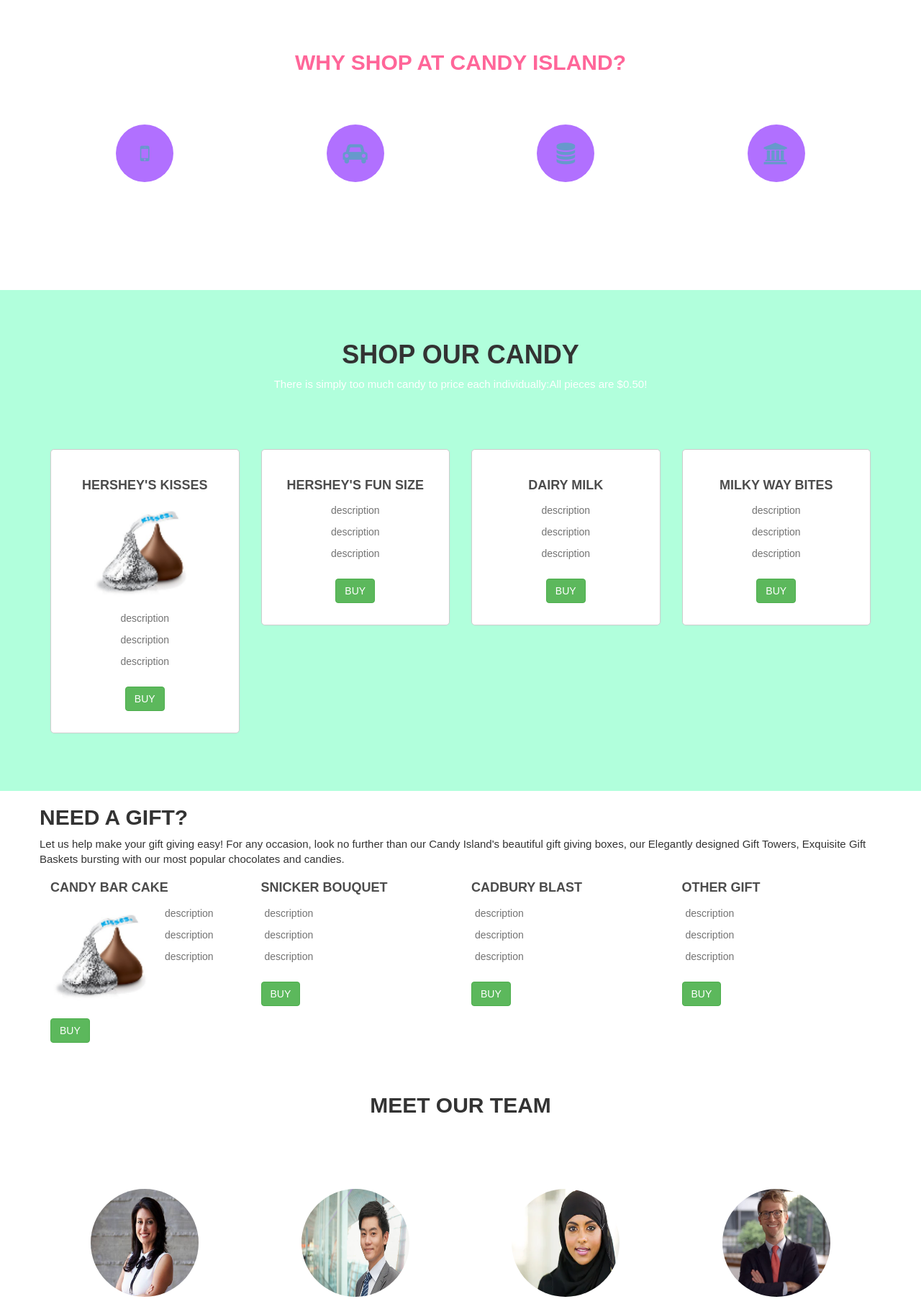
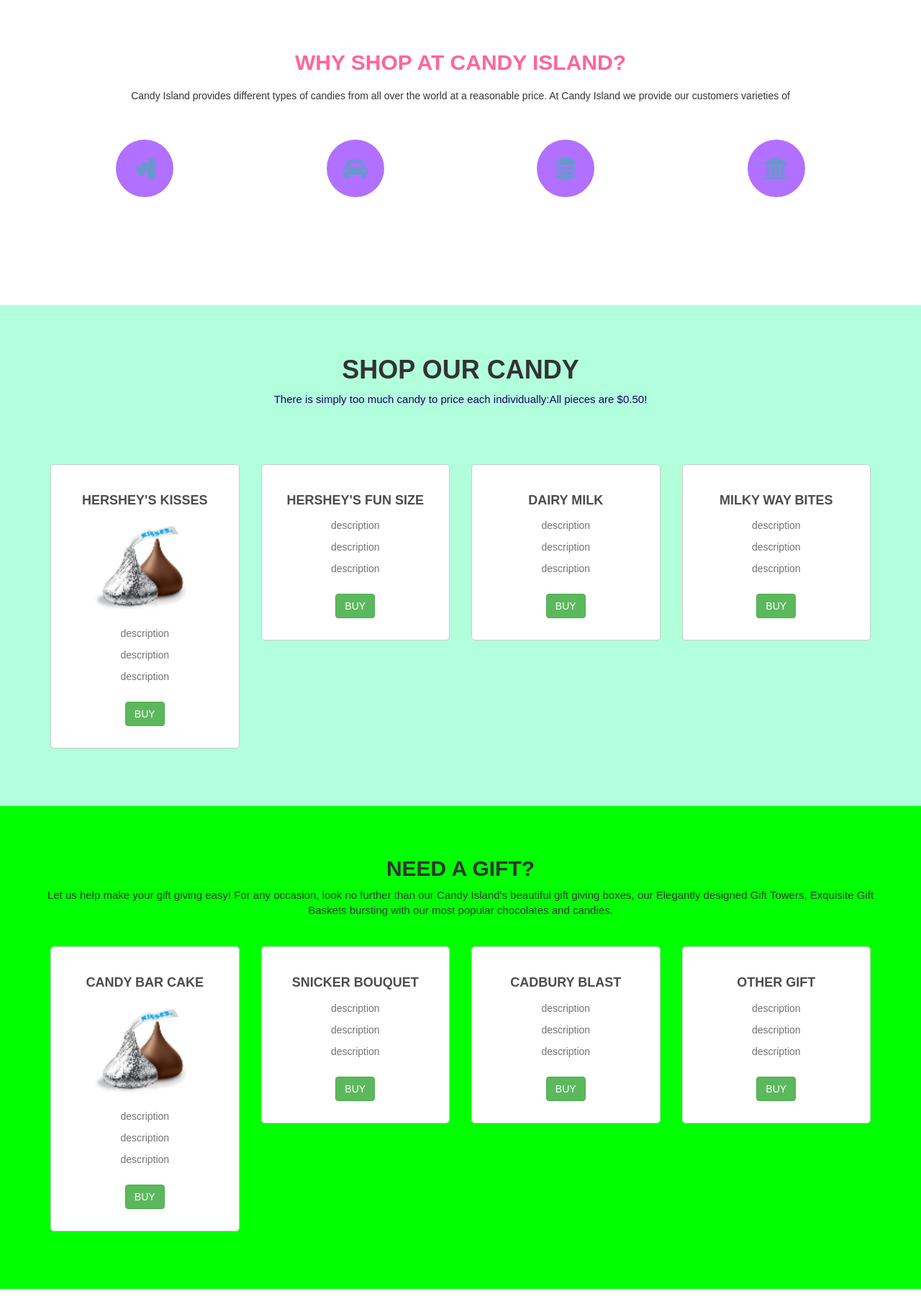
Before and after one commit to faizahahmmed/candyisland, a plain HTML site: page index.html in a window 1280 px wide. Shown: the part 680-2485 px from the top of the page at 72% size. Drawn offline with nearby package versions, Linux system fonts and the light colour scheme.

Commit message:
hope for the best

```diff
--- a/index.html
+++ b/index.html
@@ -26,6 +26,7 @@
             </button>
             <a href="#" class="navbar-brand">
         </div>
+
         <div class="navbar-collapse collapse">
             <ul class="nav navbar-nav navbar-right">
                 <li><a href="#header">Candy Island</a></li>
@@ -59,10 +60,10 @@
  <div id="services" class="services">
      <div class="container">
          <h2>Why shop at Candy Island?</h2>
-         <p></p>
+         <p> Candy Island provides different types of candies from all over the world at a reasonable price. At Candy Island we provide our customers varieties of </p>
          <div class="row">
              <div class="col-lg-3 col-md-3">
-                 <i class="fa fa-mobile" aria-hidden="true"></i>
+                 <i class="fa fa-google-wallet" aria-hidden="true"></i>
                  <h4></h4>
                  <p></p>
              </div>
@@ -164,7 +165,7 @@
             <div class="col-lg-3 col-md-3 wow flipInY" data-wow-delay="1.6s">
                 <div class="packages">
                     <h4>Candy bar Cake</h4>
-                    <img src='hersheys kisses.jpg' class="img-square" alt="">
+                    <img src='hersheys kisses.jpg' class="img-square" alt="hersheys kisses">
                    <ul>
                       <li>description</li>
                       <li>description</li>
@@ -172,9 +173,9 @@
                     </ul>
                 <div>
                     <button class="btn btn-success">buy</button>
-                </div>
-                </div>
             </div>
+        </div>
+     </div>
             <div class="col-lg-3 col-md-3 wow flipInY" data-wow-delay="1.6s">
                 <div class="packages">
                     <h4>Snicker Bouquet</h4>
@@ -192,7 +193,7 @@
              <div class="col-lg-3 col-md-3 wow flipInY" data-wow-delay="1.6s">
                 <div class="packages">
                     <h4>Cadbury Blast</h4>
-                    <img='' class="img-square" alt="">
+                    <img='cadbury blast.JPG' class="img-square" alt="">
                     <ul>
                       <li>description</li>
                       <li>description</li>
@@ -357,7 +358,7 @@
          <div class="row">
              <div class="col-lg-4 col-md-4">
                  <h4>Contact Us</h4>
-                 <p><i class="fa fa-home" aria-hidden="true"></i> Planet Candy, 7836 Inverness Street ,Bay Shore, NY 11706</p>
+                 <p><i class="fa fa-home" aria-hidden="true"></i> Candy Island, 7836 Inverness Street ,Bay Shore, NY 11706</p>
                  <p><i class="fa fa-phone" aria-hidden="true"></i> +1 (202) 555-0171 </p>
                  <p><i class="fa fa-globe" aria-hidden="true"></i> contact@candy.com</p>
              </div>
@@ -381,7 +382,6 @@
      </div>
  </div>
 
-
 <!-- WOW.js -->
   <script src="https://cdnjs.cloudflare.com/ajax/libs/wow/1.1.2/wow.min.js"></script>
   <script>
--- a/style.css
+++ b/style.css
@@ -217,7 +217,7 @@
 
 .pricing p {
 
-    color: #fff;
+    color: #1a0066;
 }
 
 .pricing p {
@@ -239,6 +239,23 @@
 
     display: block;
     padding: 5px;
+}
+
+/*GIFTS*/
+
+.gifts {
+
+    padding: 50px 0 80px;
+    text-align: center;
+    background-color: #00ff00;
+}
+.gifts .packages {
+
+    padding: 30px;
+    border: 1px solid #ccc;
+    background-color: #fff;
+    border-radius: 5px;
+    margin-top: 30px;
 }
 
 .packages h4,
@@ -282,7 +299,7 @@
 
     padding: 50px 0 80px;
     text-align: center;
-    background color:#ffffdc;
+    background color:#ffff00;
 }
 
 .team strong,
@@ -371,7 +388,7 @@
 .contact p {
 
     padding-bottom: 80px;
-    color: #684fff;
+    color: #ff66990;
 }
 
 .contact h2 {
```
Also changed, not shown: cadbury blast.JPG (added), cadbury blast.jpg (renamed from Cadbury Blast .jpg), marketing manager.JPG (deleted).
